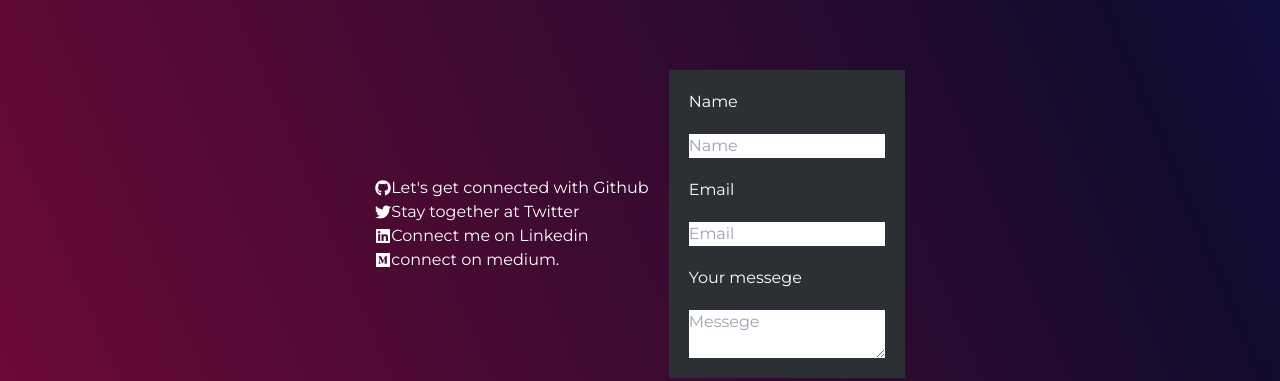
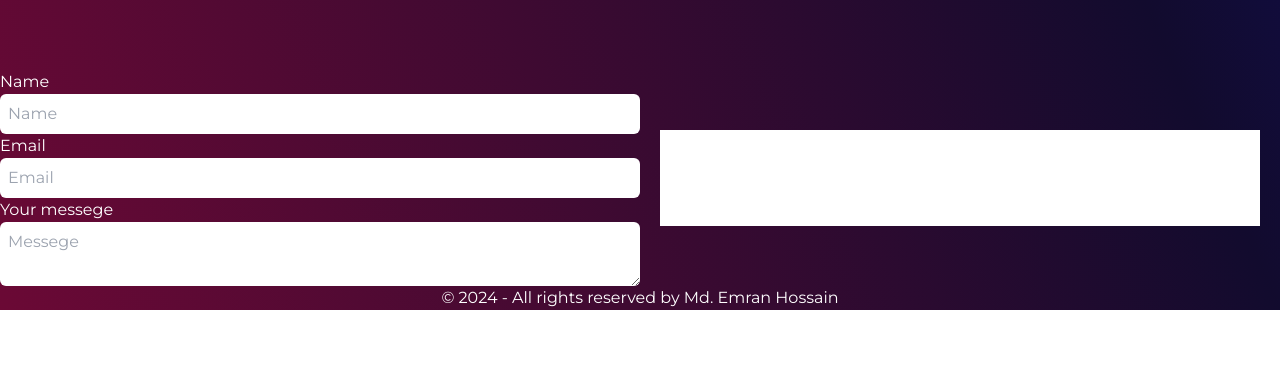
Before and after one commit to Emranhossainshuvo/front-end-portfolio, a React (Vite) app: page / in a window 1280 px wide. Shown: the part 2631-3012 px from the top of the page. After the commit the page ends 2941 px from the top, so only its background shows below. Built offline with nearby package versions, Linux system fonts and the light colour scheme.

Commit message:
changed the footer and connect design in the contact page

```diff
--- a/src/components/Contacts/Contacts.jsx
+++ b/src/components/Contacts/Contacts.jsx
@@ -15,10 +15,10 @@ const Contacts = () => {
                     </div>
                 </section>
                 {/* section to hold the links and the image */}
-                <section className="flex justify-center gap-5 items-center">
+                <section className="md:flex md:flex-row-reverse md:justify-around md:items-center">
                     {/* section to hold the social links */}
-                    <section>
-                        <ul>
+                    <section className="w-full">
+                        <ul className="md:px-28 bg-white md:mx-5 h-full ">
                             <li className="flex justify-start items-center">
                                 <FaGithub />
                                 <span>
@@ -40,14 +40,14 @@ const Contacts = () => {
                         </ul>
                     </section>
                     {/* section to hold the form */}
-                    <section>
-                        <form className="grid bg-[#2C2F34] p-5 grid-cols-1 gap-5">
+                    <section className="w-full">
+                        <form className="grid bg-transparent w-full grid-cols-1">
                             <p>Name</p>
-                            <input type="text" placeholder="Name" />
+                            <input type="text" className="p-2 text-black bg-white rounded-md" placeholder="Name" />
                             <p>Email</p>
-                            <input type="email" placeholder="Email" />
+                            <input type="email" className="p-2 text-black bg-white rounded-md" placeholder="Email" />
                             <p>Your messege</p>
-                            <textarea name="Messege" placeholder="Messege" id="">
+                            <textarea name="Messege" className="p-2 text-black bg-white rounded-md" placeholder="Messege" id="">
 
                             </textarea>
                         </form>
```
